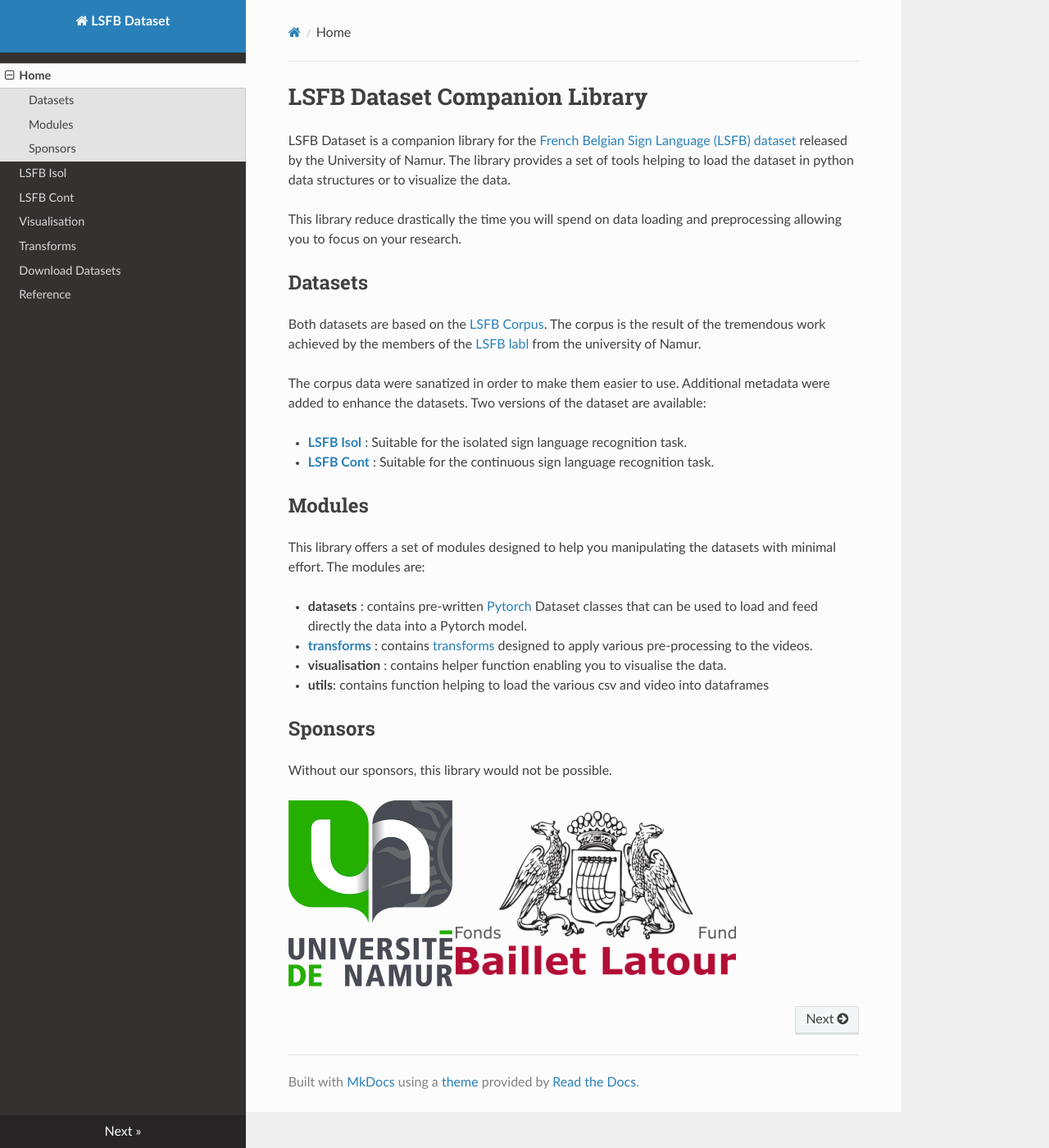
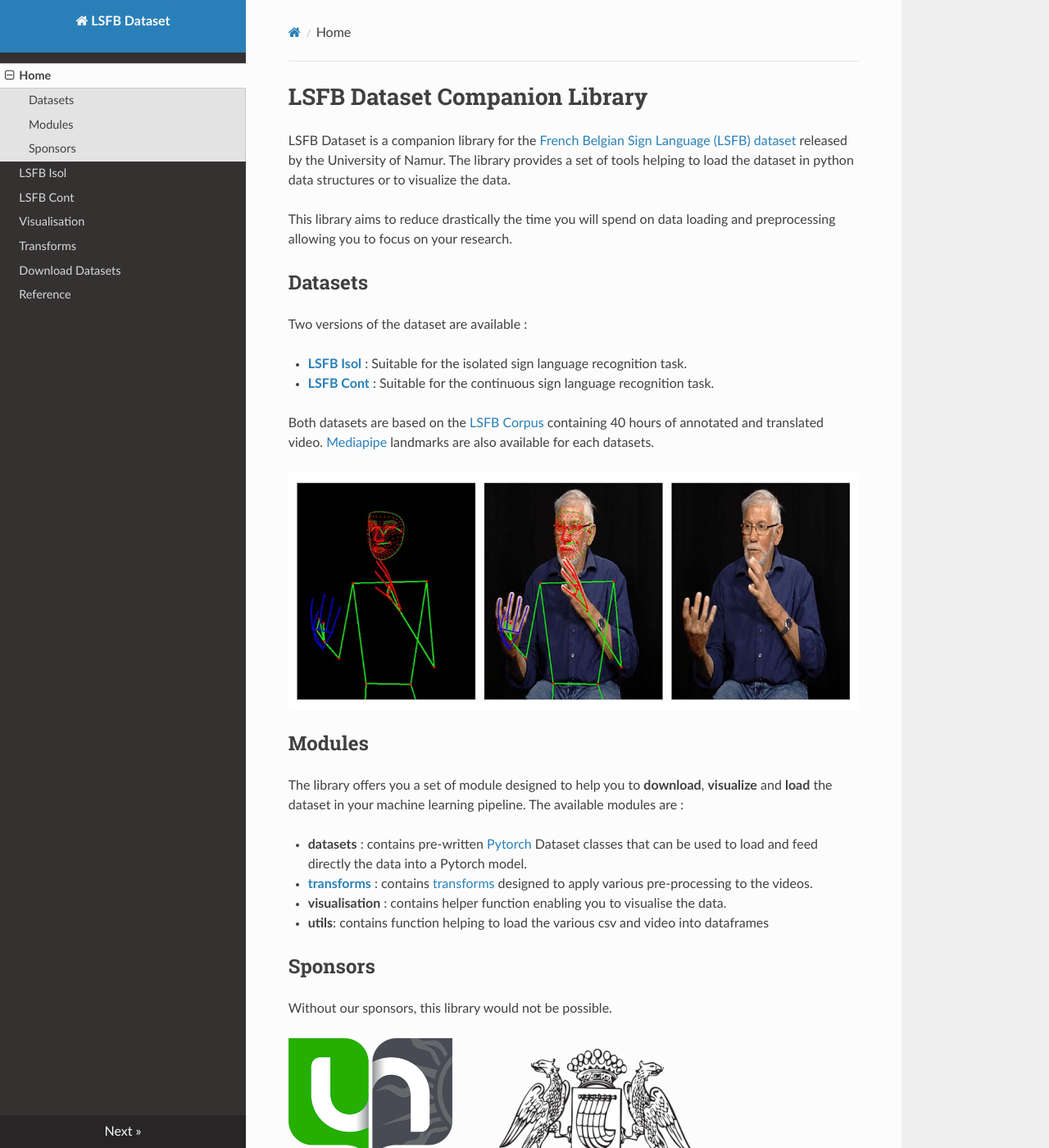
Before and after one commit to LSFB-Team/lsfb-dataset, an MkDocs documentation site: the page built from docs/index.md, in a window 1280 px wide and 1400 px high. Shown: the whole window at 82% size. Built offline with MkDocs 1.6.1, drawn with Linux system fonts in a browser that asks for light colours; nearby versions of some CDN libraries.

Commit message:
Rewriting the dataset presentation section

```diff
--- a/docs/index.md
+++ b/docs/index.md
@@ -2,20 +2,23 @@
 
 LSFB Dataset is a companion library for the [French Belgian Sign Language (LSFB) dataset](https://lsfb.info.unamur.be/) released by the University of Namur. The library provides a set of tools helping to load the dataset in python data structures or to visualize the data.
 
-This library reduce drastically the time you will spend on data loading and preprocessing allowing you to focus on your research.
+This library aims to reduce drastically the time you will spend on data loading and preprocessing allowing you to focus on your research.
 
 ## Datasets
 
-Both datasets are based on the [LSFB Corpus](https://www.corpus-lsfb.be/). The corpus is the result of the tremendous work achieved by the members of the [LSFB labl](https://www.unamur.be/lettres/romanes/lsfb-lab) from the university of Namur.
-
-The corpus data were sanatized in order to make them easier to use. Additional metadata were added to enhance the datasets. Two versions of the dataset are available:
+Two versions of the dataset are available :
 
 - **[LSFB Isol](lsfb_isol.md)** : Suitable for the isolated sign language recognition task.
 - **[LSFB Cont](lsfb_cont.md)** : Suitable for the continuous sign language recognition task.
 
+Both datasets are based on the [LSFB Corpus](https://www.corpus-lsfb.be/) containing 40 hours of annotated and translated video. [Mediapipe](https://mediapipe.dev/) landmarks are also available for each datasets.
+
+![Fond Baillet Latour](ressources/img/dataset-example.jpg)
+
 ## Modules
 
-This library offers a set of modules designed to help you manipulating the datasets with minimal effort. The modules are:
+The library offers you a set of module designed to help you to **download**, **visualize** and **load** the dataset in your machine learning pipeline. The available modules are :
+
 
 - **datasets** : contains pre-written [Pytorch](https://pytorch.org/) Dataset classes that can be used to load and feed directly the data into a Pytorch model.
 - **[transforms](transforms.md)** : contains [transforms](https://pytorch.org/vision/stable/transforms.html) designed to apply various pre-processing to the videos.
```
Also changed, not shown: docs/ressources/img/dataset-example.jpg (added).
